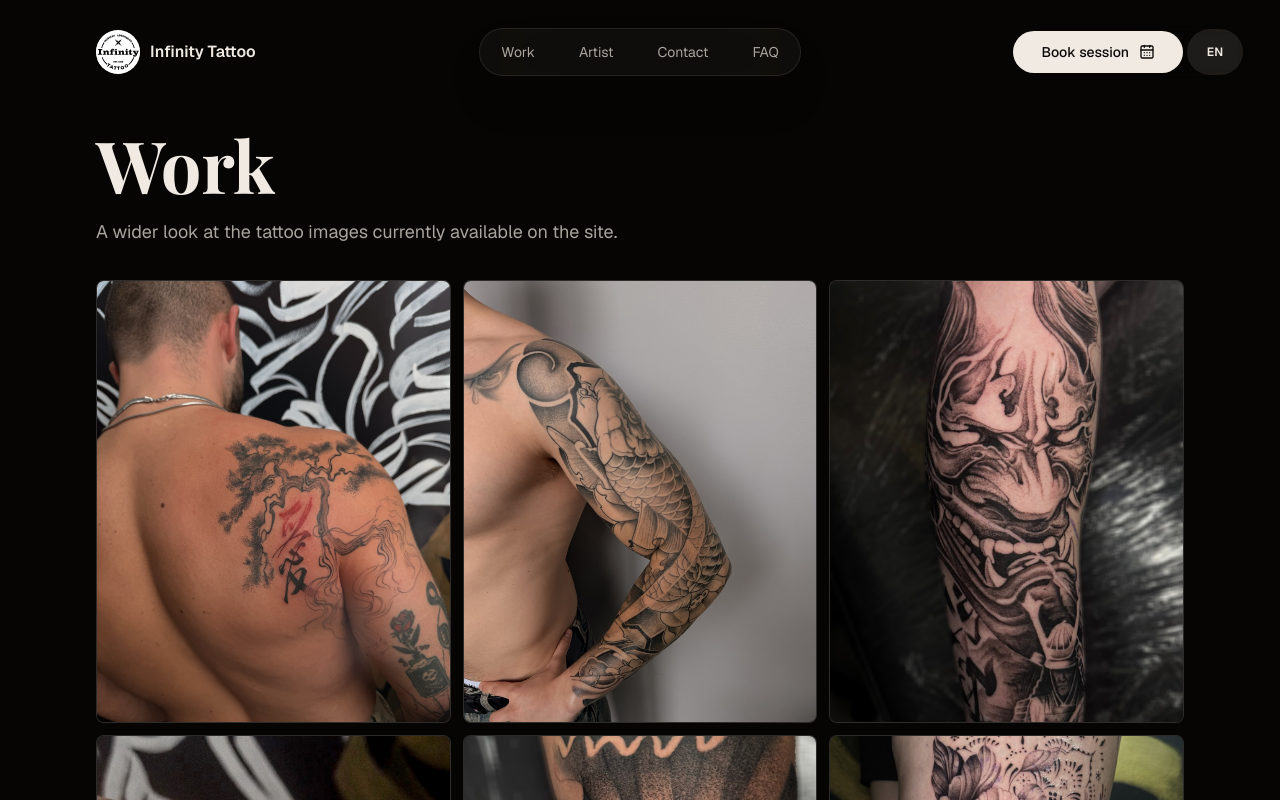
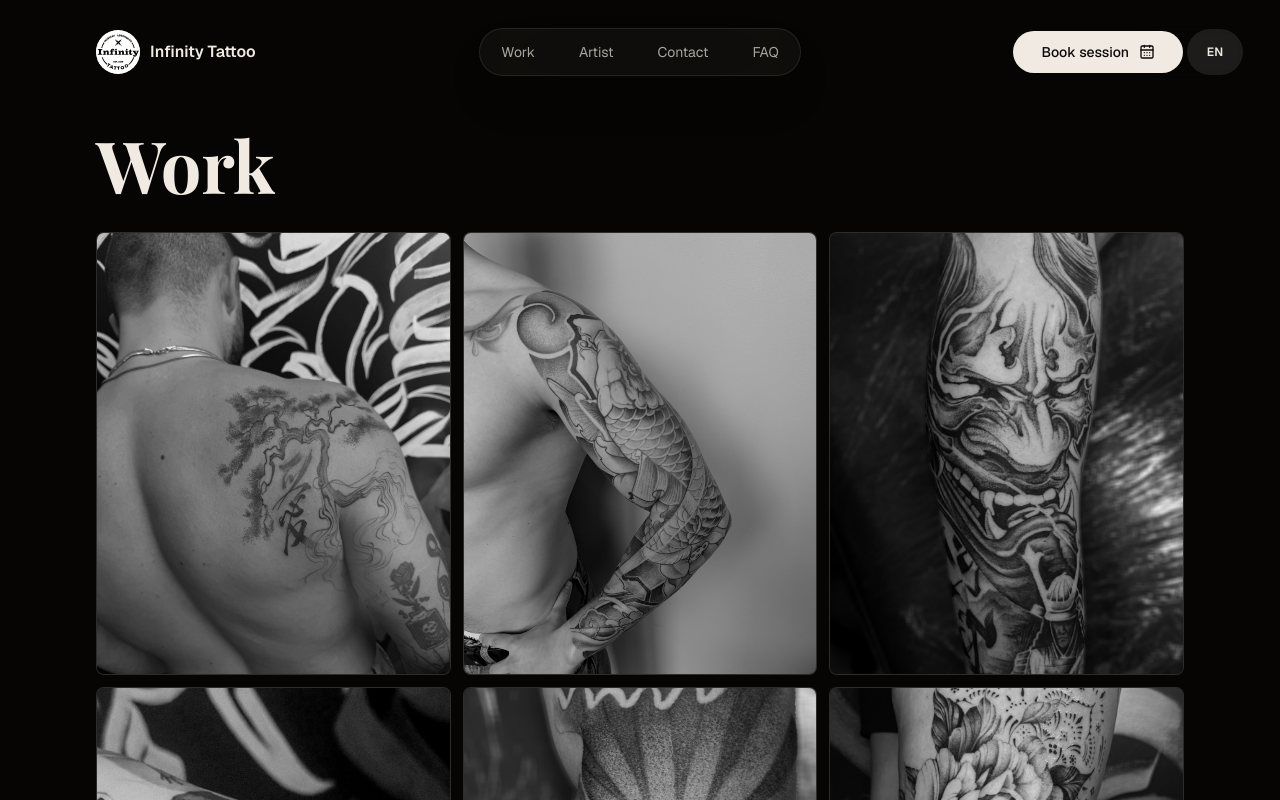
Before and after one commit to YmiaDKA/InfinityTattoo, a Next.js app: page /work in a window 1280 px wide. Shown: the top 800 px of the page. Built offline with nearby package versions, Linux system fonts and the light colour scheme.

Commit message:
Adjust gallery hover treatment

```diff
--- a/src/app/page.tsx
+++ b/src/app/page.tsx
@@ -337,7 +337,7 @@ export default function Home() {
                 src={image.src}
                 alt={image.alt}
                 fill
-                className="object-cover transition duration-500 group-hover:scale-105"
+                className="object-cover grayscale transition duration-500 group-hover:scale-105 group-hover:grayscale-0"
                 sizes="(min-width: 1024px) 30vw, (min-width: 640px) 45vw, 92vw"
               />
             </div>
--- a/src/app/work/page.tsx
+++ b/src/app/work/page.tsx
@@ -15,9 +15,6 @@ export default function WorkPage() {
           <h1 className="font-display text-5xl font-bold leading-none sm:text-7xl">
             Work
           </h1>
-          <p className="max-w-2xl text-lg leading-8 text-muted-foreground">
-            A wider look at the tattoo images currently available on the site.
-          </p>
         </div>
 
         <div className="grid gap-3 sm:grid-cols-2 lg:grid-cols-3">
@@ -30,7 +27,7 @@ export default function WorkPage() {
                 src={image.src}
                 alt={image.alt}
                 fill
-                className="object-cover transition duration-500 group-hover:scale-105"
+                className="object-cover grayscale transition duration-500 group-hover:scale-105 group-hover:grayscale-0"
                 sizes="(min-width: 1024px) 30vw, (min-width: 640px) 45vw, 92vw"
               />
             </div>
```
